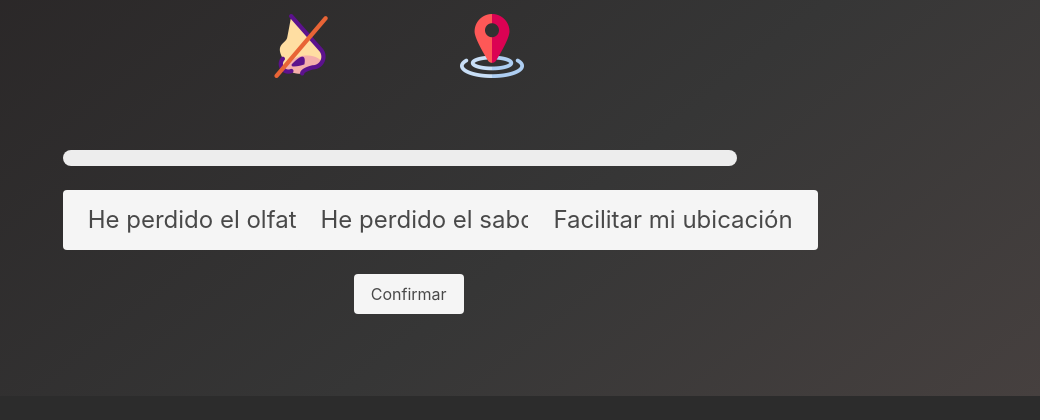
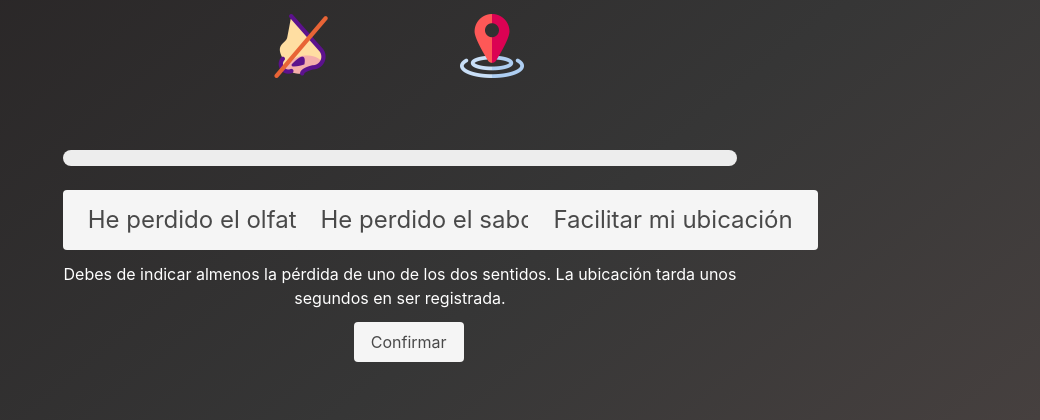
Before and after one commit to deeptony/sniffCOVID, a Flask app: page / in a window 1280 px wide. Shown: the part 570-990 px from the top of the page, without its empty margins (240-1280 px from the left). Before the commit the page ends 966 px from the top, so only its background shows below. Run offline with Flask 2, Linux system fonts and the light colour scheme; some libraries are stand-ins or nearby versions.

Commit message:
Adding control so no post until location acquired

```diff
--- a/templates/landing.html
+++ b/templates/landing.html
@@ -54,13 +54,9 @@
 
               <div class="container is-fluid has-text-centered" style="margin-bottom: 10px;">
                 <div class="columns is-multiline">
+                  <p id="waiting">Debes de indicar almenos la pérdida de uno de los dos sentidos. La ubicación tarda unos segundos en ser registrada.</p>
                   <div id="confirm_holder" class="column is-1 is-offset-5">
                     <button hidden id="location" onclick="triggerSendData()" class="button is-light is-normal">Confirmar</button>
-                  </div>
-                </div>
-                <div class="columns is-multiline">
-                  <div id="confirm_holder" class="column is-1 is-offset-5">
-                    <p id="waiting"></p>
                   </div>
                 </div>
               </div>
@@ -102,6 +98,8 @@
                 function getLocation(){
                   if (navigator.geolocation){
                     navigator.geolocation.getCurrentPosition(showPosition);
+                    let waiting = document.getElementById("waiting");
+                    waiting.innerHTML = "Registrando ubicación ...";
                   } else {
                     x.innerHTML = "Geolocation is not supported by this browser"
                   }
@@ -110,6 +108,10 @@
                   location_details['latitude'] = position.coords.latitude;
                   location_details['longitude'] = position.coords.longitude;
                   console.log(location_details)
+                  let waiting = document.getElementById("waiting");
+                  waiting.innerHTML = ;
+                  let confirm_holder = getElementById("confirm_holder");
+                  confirm_holder.removeAttribute("hidden");
                 }
 
                 function addProgressAndLocation(){
@@ -119,6 +121,7 @@
                   let progress_bar = document.getElementById("progress");
                   progress_bar.value = 100;
                   getLocation();
+
                 }
 
                 function triggerSendData(){
```
